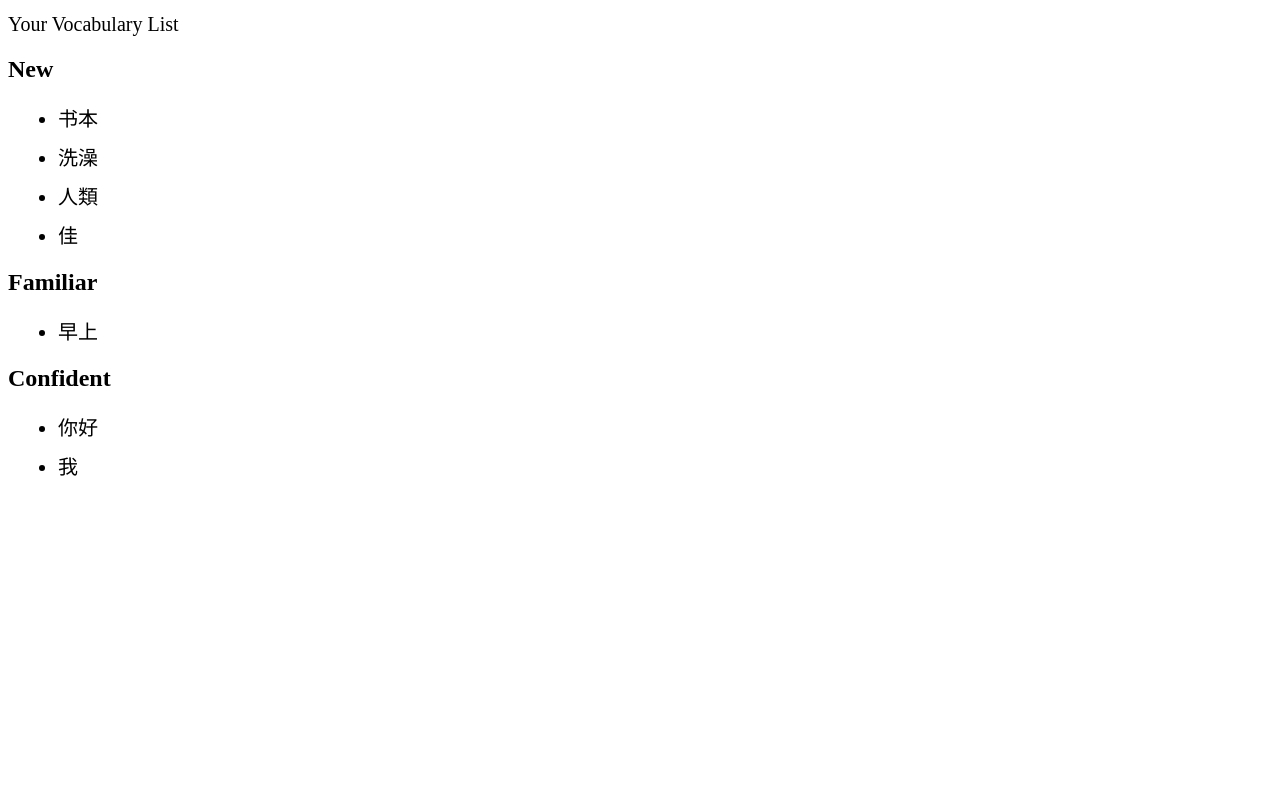
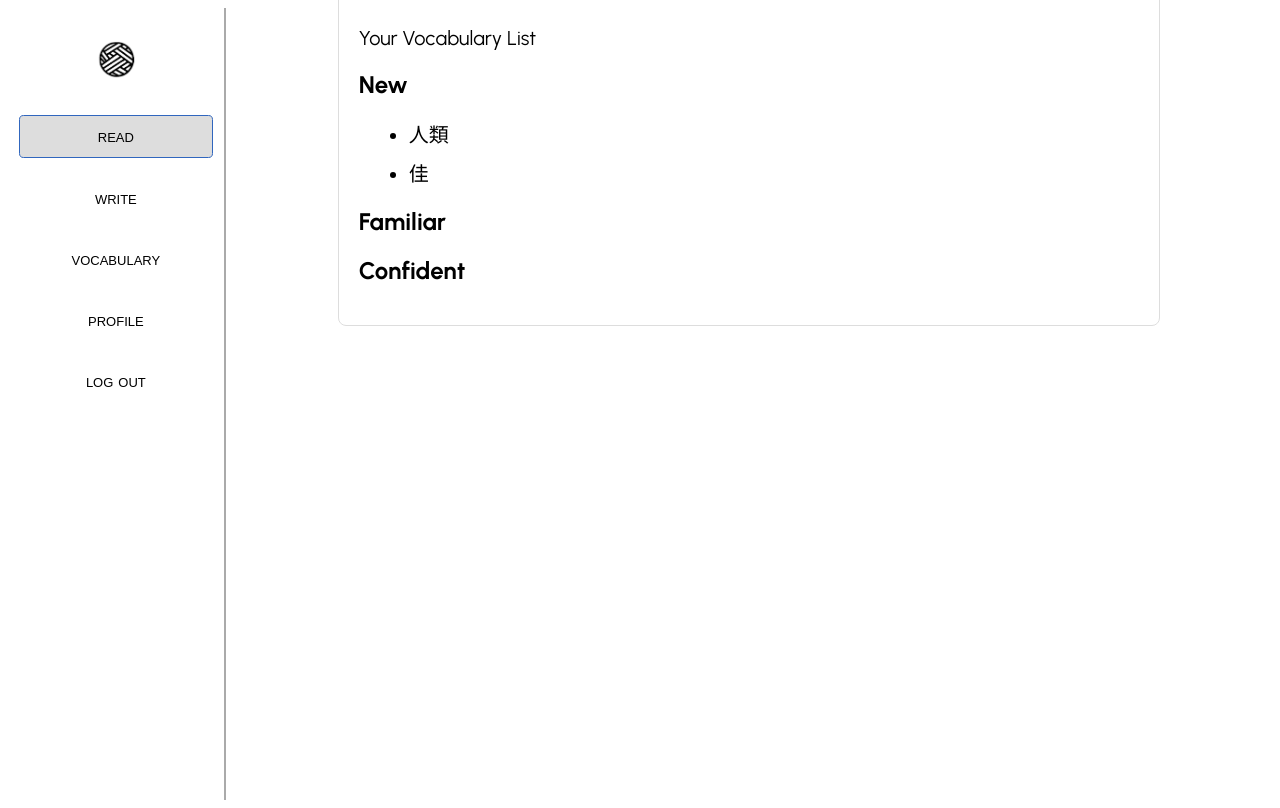
Before and after one commit to dl3918/WordWeaver, a Flask app: page /vocab in a window 1280 px wide. Before the commit the page ends 476 px from the top, so only its background shows below. Run offline with Flask 3, Linux system fonts and the light colour scheme; a user stored in the database is signed in.

Commit message:
added css to vocab page

```diff
--- a/app.py
+++ b/app.py
@@ -256,7 +256,7 @@ def vocab():
         return redirect('/login')
     user_id = User.query.filter_by(username=session['user']).first().id
     vocab_list = Vocabulary.query.filter_by(user_id=user_id).all()
-    vocab_dict = {'new': ["书本", "洗澡"], 'familiar': ["早上"], 'confident': ["你好", "我"]}
+    vocab_dict = {'new': [], 'familiar': [], 'confident': []}
     for vocab in vocab_list:
         vocab_dict[vocab.level].append(vocab.chinese_word)
     return render_template('vocab.html', vocab=vocab_dict)
@@ -269,22 +269,24 @@ def seed_vocabulary():
     user_id = User.query.filter_by(username=session['user']).first().id
 
     # Define initial vocabulary
-    initial_vocab = [
-        {'chinese_word': '书本', 'level': 'new', 'user_id': user_id},
-        {'chinese_word': '洗澡', 'level': 'new', 'user_id': user_id},
-        {'chinese_word': '早上', 'level': 'familiar', 'user_id': user_id},
-        {'chinese_word': '你好', 'level': 'confident', 'user_id': user_id},
-        {'chinese_word': '我', 'level': 'confident', 'user_id': user_id}
-    ]
+    if (session['language'] == 'cn'):
 
-    # Add to database if not already present
-    for vocab in initial_vocab:
-        if not Vocabulary.query.filter_by(chinese_word=vocab['chinese_word'], user_id=user_id).first():
-            new_vocab = Vocabulary(**vocab)
-            db.session.add(new_vocab)
+        initial_vocab = [
+            {'chinese_word': '书本', 'level': 'new', 'user_id': user_id},
+            {'chinese_word': '洗澡', 'level': 'new', 'user_id': user_id},
+            {'chinese_word': '早上', 'level': 'familiar', 'user_id': user_id},
+            {'chinese_word': '你好', 'level': 'confident', 'user_id': user_id},
+            {'chinese_word': '我', 'level': 'confident', 'user_id': user_id}
+        ]
 
-    db.session.commit()
-    return "Vocabulary seeded successfully!"
+        # Add to database if not already present
+        for vocab in initial_vocab:
+            if not Vocabulary.query.filter_by(chinese_word=vocab['chinese_word'], user_id=user_id).first():
+                new_vocab = Vocabulary(**vocab)
+                db.session.add(new_vocab)
+
+        db.session.commit()
+        return "Vocabulary seeded successfully!"
 
 
 from sqlalchemy.orm import sessionmaker
--- a/templates/vocab.html
+++ b/templates/vocab.html
@@ -8,6 +8,54 @@
     <link href="https://fonts.googleapis.com/css2?&family=Urbanist:ital,wght@0,100..900;1,100..900&display=swap" rel="stylesheet">
 </head>
 <body>
+    <div class="urbanist-main">
+        <div style="display:flex; flex-direction: row;">
+            <div class="sidebar" style="flex-direction: column;">
+                <a href="/" style="display: inline-block; height: 40px;">
+                    <img style="height: 100%;" src="../static/wordweaverlogo.png" alt="Home">
+                </a>
+                <div style="display: flex; flex-direction: column; margin-top:15px; width:90%">
+                    <div class="sidebar-item" >
+                        <form action="/read" style="width:100%">
+                            <button class="long smallcaps-text" style="width:100%; color:black; border:0px; background: #ddd; border: 1px solid #3066be">
+                                read
+                            </button>
+                        </form>
+                    </div>
+                    <div class="sidebar-item" >
+                        <form action="/read" style="width:100%">
+                            <button class="white long smallcaps-text" style="width:100%; color:black; border:0px">
+                                write
+                            </button>
+                        </form>
+                    </div>
+                    <div class="sidebar-item" >
+                        <form action="/vocab" style="width:100%">
+                            <button class="white long smallcaps-text" style="width:100%; color:black; border:0px">
+                                vocabulary
+                            </button>
+                        </form>
+                    </div>
+                    <div class="sidebar-item" >
+                        <form action="/profile" style="width:100%">
+                            <button class="white long smallcaps-text" style="width:100%; color:black; border:0px">
+                                profile
+                            </button>
+                        </form>
+                    </div>
+                    <div class="sidebar-item" >
+                        <form action="/logout" style="width:100%">
+                            <button class="white long smallcaps-text" style="width:100%; color:black; border:0px">
+                                log out
+                            </button>
+                        </form>
+                    </div>
+                </div>
+            </div>
+            <div class="ui" style="width:100%; overflow: scroll; max-height: 100vh; display: inline-block;">
+                <div style="flex-direction: column;">
+                    <div class="left aligned column main-col" style="max-width: 800px">
+                        <div class="center-container" id="text" style="text-align: left;">
                             <h1 class="huge">Your Vocabulary List</h1>
                             {% for level, words in vocab.items() %}
                                 <h2>{{ level.capitalize() }}</h2>
@@ -17,5 +65,11 @@
                                 {% endfor %}
                                 </ul>
                             {% endfor %}
+                        </div>
+                    </div>
+                </div>
+            </div>
+        </div>
+    </div>
 </body>
 </html>
```
Also changed, not shown: instance/db.sqlite. Lines whose indentation alone changed are shown as unchanged.
